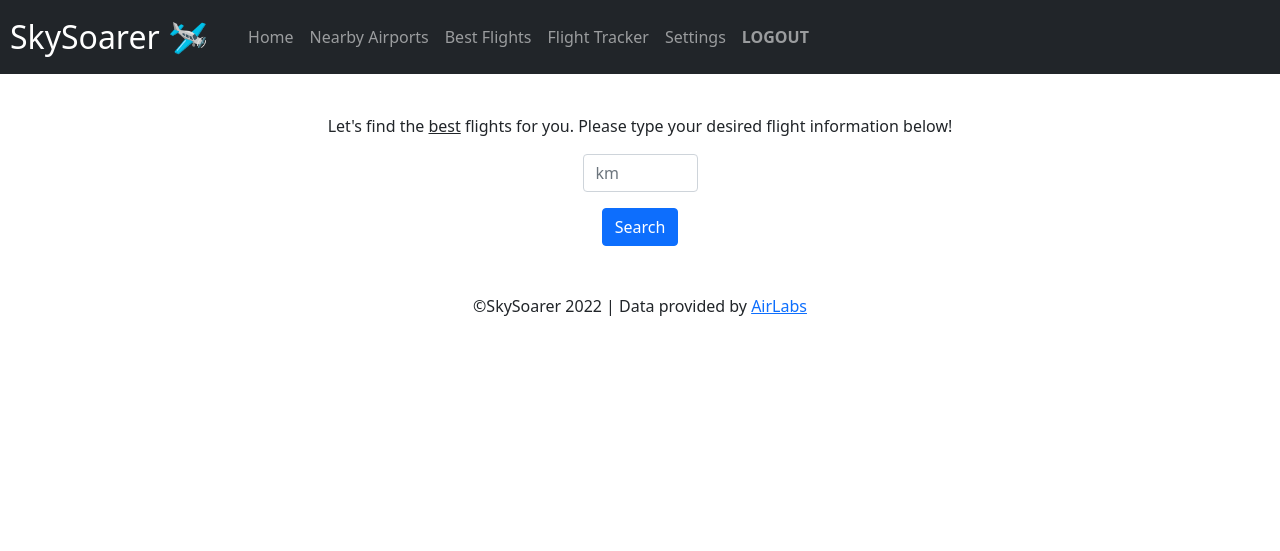
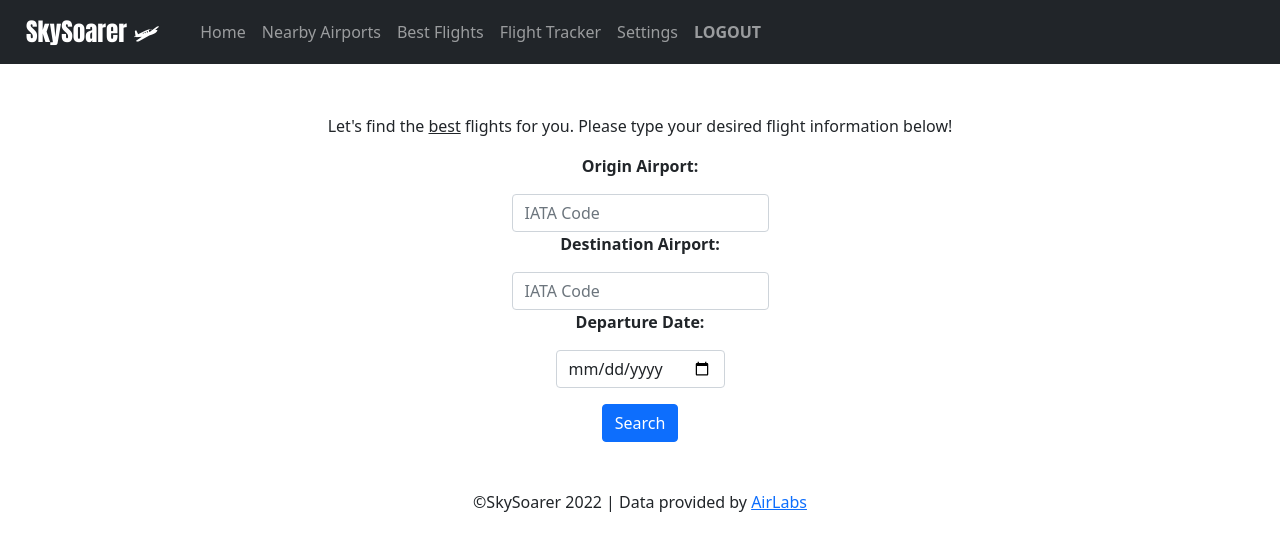
Before and after one commit to cpez04/SkySoarer, a Flask app: page /best in a window 1280 px wide. Shown: the top 551 px of the page. Run offline with Flask 2, Linux system fonts and the light colour scheme; a user stored in the database is signed in; some libraries are stand-ins or nearby versions.

Commit message:
hackathon - 4am

```diff
--- a/Source/app.py
+++ b/Source/app.py
@@ -204,7 +204,46 @@
 def best():
     """Search for best flights"""
     if request.method == "POST":
+        url = "https://skyscanner44.p.rapidapi.com/search"
 
-       return render_template("bested.html")
-    # Redirect user to login form
+        querystring = {"adults":"1","origin":request.form.get("origin"),"destination":request.form.get("destination"),"departureDate":request.form.get("departureDate"),"currency":"USD"}
+
+        headers = {
+            "X-RapidAPI-Key": "49e1e79da8msh462c078111aa514p12ee18jsn10c23c73dcc6",
+            "X-RapidAPI-Host": "skyscanner44.p.rapidapi.com"
+        }
+
+        response = requests.request("GET", url, headers=headers, params=querystring)
+
+        #api_response = response.json()['itineraries']['buckets'][0]['items'][0]['legs'][0]['segments'][0]['operatingCarrier']['name']#gets name of operating airlines for 0th row
+        api_response = response.json()['itineraries']['buckets'][0]['items']
+
+        keys = []
+        values = []
+        dict = {}
+        length = len(api_response)
+
+        # return apology if no best flight found
+        if length == 0:
+            return apology("No best flight found", 400)
+
+        # create a list of names
+        for i in range(length):
+            tmp = []
+            keys.append(api_response[i]['legs'][0]['segments'][0]['operatingCarrier']['name'])
+
+            # insert formatted price, stop count, flight number in tmp
+            tmp.append(api_response[i]['price']['formatted'])
+            tmp.append(api_response[i]['legs'][0]['stopCount'])
+            tmp.append(api_response[i]['legs'][0]['segments'][0]['flightNumber'])
+            tmp.append(api_response[i]['legs'][0]['durationInMinutes'])
+
+            # insert tmp into values
+            values.append(tmp)
+
+        # set up dict
+        for i in range(length):
+            dict[keys[i]] = values[i]
+
+        return render_template("bested.html", dict=dict, adults=request.form.get("numAdults"))
     return render_template("best.html")
--- a/Source/prices.py
+++ b/Source/prices.py
@@ -3,7 +3,7 @@
 
 url = "https://skyscanner44.p.rapidapi.com/search"
 
-querystring = {"adults":"1","origin":"EWR","destination":"KUL","departureDate":"2022-12-11","currency":"USD"}
+querystring = {"adults":"2","origin":"EWR","destination":"KUL","departureDate":"2022-12-11","currency":"USD"}
 
 headers = {
 	"X-RapidAPI-Key": "49e1e79da8msh462c078111aa514p12ee18jsn10c23c73dcc6",
--- a/Source/static/styles.css
+++ b/Source/static/styles.css
@@ -3,8 +3,15 @@
 /* Size for brand */
 nav .navbar-brand
 {
-    font-size: xx-large;
-    padding-left: 5px;
+    font-size: 25px;
+    padding-left: 13px;
+    font-family: "Impact";
+}
+
+.raise:hover
+{
+  transform: translateY(0.25em);
+  animation-duration: 1s;
 }
 
 body {
@@ -44,8 +51,9 @@
 .welcometext /* changes color of Welcome, (name) text! */
 {
     color:hsl(0, 0%, 0%);
-    padding: 15px;
-    font-size: 40px;
+    padding-top: 15px;
+    padding-bottom: 5px;
+    font-size: 50px;
     font-family: "optima";
 }
 
@@ -140,14 +148,14 @@
     background-color: transparent;
     pointer-events: painted;
 }
-.btn-search:focus ~ .input-search{
+.btn-search:hover ~ .input-search{
     width: 300px;
     border-radius: 0px;
     background-color: transparent;
     border-bottom:1px solid hsl(240, 58%, 24%);
     transition: all 500ms cubic-bezier(0, 0.110, 0.35, 2);
 }
-.input-search:focus{
+.input-search:hover{
     width: 300px;
     border-radius: 0px;
     background-color: transparent;
--- a/Source/templates/best.html
+++ b/Source/templates/best.html
@@ -1,14 +1,20 @@
 {% extends "layout.html" %}
 
 {% block title %}
-    Graph-main
+    Best Flights
 {% endblock %}
 
 {% block main %}
 <p><center>Let's find the <u>best</u> flights for you. Please type your desired flight information below!</center></p>
 <form action="/best" method="post">
     <div class="mb-3">
-        <input class="form-control mx-auto w-auto" id="radius" name="radius" placeholder="km" type="number" min="1" max="100">
+
+        <p><b>Origin Airport:</b></p>
+        <input class="form-control mx-auto w-auto" id="origin" name="origin" placeholder="IATA Code" type="text">
+        <p><b>Destination Airport:</b></p>
+        <input class="form-control mx-auto w-auto" id="destination" name="destination" placeholder="IATA Code" type="text">
+        <p><b>Departure Date:</b></p>
+        <input class="form-control mx-auto w-auto" id="departureDate" name="departureDate" type="date">
     </div>
     <button class="btn btn-primary" type="submit">Search</button>
 </form>
--- a/Source/templates/layout.html
+++ b/Source/templates/layout.html
@@ -37,28 +37,28 @@
           <ul class="navbar-nav me-auto mb-2 mb-lg-0">
             <!--section 1-->
             {% if session["user_id"] %}
-            <li class="nav-item active">
+            <li class="nav-item active raise">
               <a class="nav-link" href="/">Home</a>
             </li>
             <!--section 2-->
-            <li class="nav-item">
+            <li class="nav-item raise">
               <a class="nav-link" href="/nearby">Nearby Airports</a>
             </li>
             <!--section 3-->
 
-            <li class="nav-item">
+            <li class="nav-item raise">
               <a class="nav-link" href="/best">Best Flights</a>
             </li>
 
-            <li class="nav-item">
+            <li class="nav-item raise">
               <a class="nav-link" href="/track">Flight Tracker</a>
             </li>
             <!--section 4-->
-            <li class="nav-item">
+            <li class="nav-item raise">
               <a class="nav-link" href="/settings">Settings</a>
             </li>
 
-            <li class="nav-item">
+            <li class="nav-item raise">
               <a class="nav-link" href="/logout"><b>LOGOUT</b></a>
             </li>
 
```
Also changed, not shown: Source/templates/bested.html (+30 -0 lines), 2 other files.
